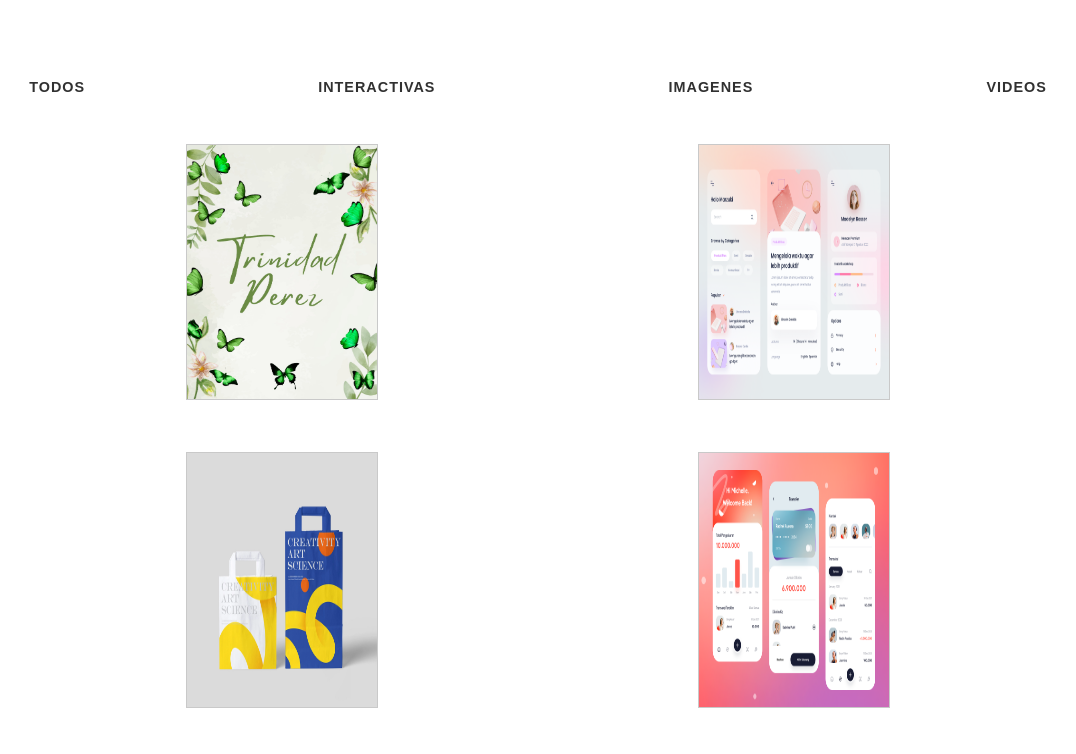
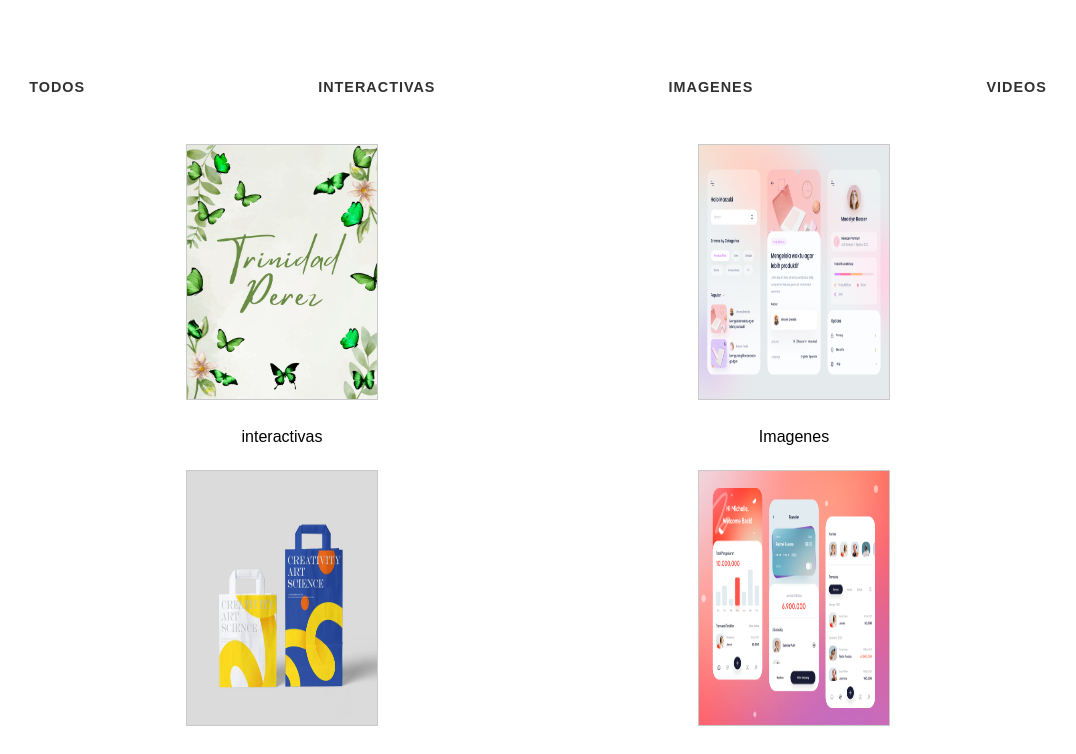
Before and after one commit to GabrielDecima/Portfolio_EmilseDesign, a React (Vite) app: page / in a window 1280 px wide. Shown: the part 580-1334 px from the top of the page, without its empty margins (102-1178 px from the left). Built offline with nearby package versions, Linux system fonts and the light colour scheme; some icons are missing.

Commit message:
add filter in card projects

```diff
--- a/src/components/pages/projects.jsx
+++ b/src/components/pages/projects.jsx
@@ -1,3 +1,4 @@
+import { useState } from 'react';
 import Container from '../container/container';
 import styles from './projects.module.css';
 import card1 from '../../assets/cards/Trinidad.png';
@@ -10,10 +11,61 @@ import card6 from '../../assets/cards/card6.png';
 
 
 
+
+
 // eslint-disable-next-line react/prop-types
 const Projects = ({isMenuOpen}) => {
 
+    const Muestras = [
+        {
+            id: 1,
+            img: card1,
+            categoria: 'interactivas',
+            url: 'https://www.canva.com/design/DAFwCRCF1Qk/SNq_ovdVHp7-56-3hSyZsQ/view?website#2:hay-momentos-inolvidables-que-se-atesoran-en-el-coraz-n-para-siempre-por-esta-raz-n-quiero-que-compartas-conmigo-ste-d-a-tan-especial'
+        },
+        {
+            id: 2,
+            img: card2,
+            categoria: 'Imagenes',
+            url: 'https://www.canva.com/design/DAFwCRCF1Qk/SNq_ovdVHp7-56-3hSyZsQ/view?website#2:hay-momentos-inolvidables-que-se-atesoran-en-el-coraz-n-para-siempre-por-esta-raz-n-quiero-que-compartas-conmigo-ste-d-a-tan-especial'
+        },
+        {
+            id: 3,
+            img: card3,
+            categoria: 'Videos',
+            url: 'ejemplo.com'
+        },
+        {
+            id: 4,
+            img: card4,
+            categoria: 'interactivas',
+            url: 'ejemplo.com'
+        },
+        {
+            id: 5,
+            img: card5,
+            categoria: 'Imagenes',
+            url: 'ejemplo.com'
+        },
+        {
+            id: 6,
+            img: card6,
+            categoria: 'Imagenes',
+            url: 'ejemplo.com'
+        }
+
+
+    ]
+
+    const [categoriaSeleccionada, setCategoriaSeleccionada] = useState('todos');
+
+    const filtrarPorCategoria = (categoria) => {
+      setCategoriaSeleccionada(categoria);
+    };
+
+    const tarjetasFiltradas = categoriaSeleccionada === 'todos' ? Muestras : Muestras.filter((item) => item.categoria.toLowerCase() === categoriaSeleccionada.toLowerCase());
     return (
+
         <>
             <section className={styles.sectionProjects}>
 
@@ -21,26 +73,51 @@ const Projects = ({isMenuOpen}) => {
                 <div className={styles.containerNavigation}>
                     <ul className={styles.navigation}>
                         <li>
-                            <a href="#todos">Todos</a>
+                            <a onClick={() => filtrarPorCategoria('todos')} href="#Todos">Todos</a>
                         </li>
                         <li>
-                            <a href="#invitaciones">Interactivas</a>
+                            <a onClick={() => filtrarPorCategoria('interactivas')} href="#invitaciones">Interactivas</a>
                         </li>
                         <li>
-                            <a href="#fotos">Imagenes</a>
+                            <a onClick={() => filtrarPorCategoria('Imagenes')} href="#fotos">Imagenes</a>
                         </li>
                         <li>
-                            <a href="#Banners">Videos</a>
+                            <a onClick={() => filtrarPorCategoria('Videos')} href="#Banners">Videos</a>
                         </li>
 
                     </ul>
                 </div>
 
                 <div className={styles.containerCardsProject}>
-                    <div className={`${styles.cardProject} ${isMenuOpen ? styles.open : styles.close}`}>
+                    {tarjetasFiltradas.map((item) => {
+                            return (
+                                <div key={item.id} className={`${styles.cardProject} ${isMenuOpen ? styles.open : styles.close}`}>
+                                    <img src={item.img} alt="" />
+                                    <div className={styles.overlayText}><a href={item.url} target="_blank" rel="noopener noreferrer">Ver más</a></div>
+                                    <p>{item.categoria}</p>
+                                </div>
+                            )
+                        })
+                    }
+                    <div className={styles.prueba}>
+
+                    </div>
+                </div>
+            </Container>
+            </section>
+        </>
+    );
+}
+
+export default Projects;
+
+
+        {/* <div className={`${styles.cardProject} ${isMenuOpen ? styles.open : styles.close}`}>
                         <img src={card1} alt="" />
                         <div className={styles.overlayText}><a href="https://www.canva.com/design/DAFwCRCF1Qk/SNq_ovdVHp7-56-3hSyZsQ/view?website#2:hay-momentos-inolvidables-que-se-atesoran-en-el-coraz-n-para-siempre-por-esta-raz-n-quiero-que-compartas-conmigo-ste-d-a-tan-especial" target="_blank" rel="noopener noreferrer">Ver más</a></div>
                     </div>
+
+
                     <div className={`${styles.cardProject} ${isMenuOpen ? styles.open : styles.close}`}>
                         <img src={card2} alt="" />
                         <div className={styles.overlayText}>Ver más</div>
@@ -57,16 +134,10 @@ const Projects = ({isMenuOpen}) => {
                      <img src={card5} alt="" />
                      <div className={styles.overlayText}>Ver más</div>
                     </div>
+
+
+
                     <div className={`${styles.cardProject} ${isMenuOpen ? styles.open : styles.close}`}>
                         <img src={card6} alt="" />
                         <div className={styles.overlayText}>Ver más</div>
-                    </div>
-
-                </div>
-            </Container>
-            </section>
-        </>
-    );
-}
-
-export default Projects;
+                    </div> */}
--- a/src/components/pages/projects.module.css
+++ b/src/components/pages/projects.module.css
@@ -1,4 +1,3 @@
-
 
 .containerNavigation{
     margin-top: 2rem;
```
Also changed, not shown: src/components/cardsProject/cardProject.jsx (added), src/components/cardsProject/cardProject.module.css (added).
